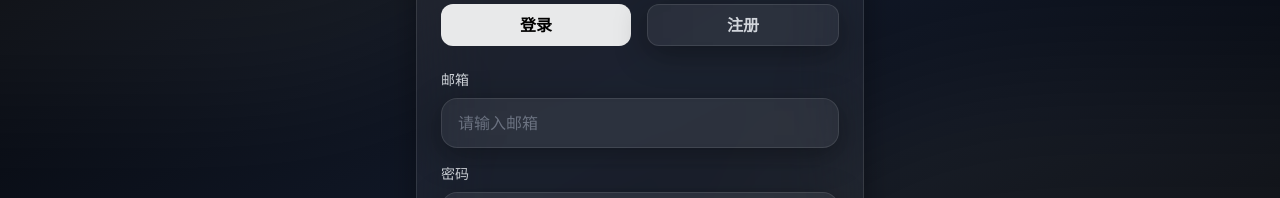
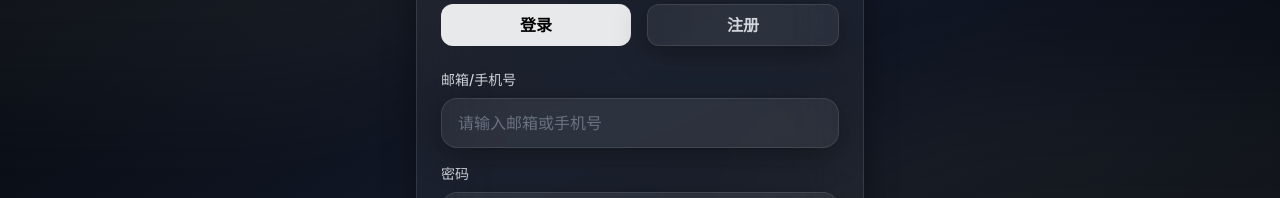
Before and after one commit to kezhicheng/vlog, a React (Vite) app: page /login in a window 1280 px wide. Shown: the part 301-499 px from the top of the page. Built offline with nearby package versions, Linux system fonts and the light colour scheme; no server answers.

Commit message:
feat: 手机端聊天高度增大 + 登录支持手机号

```diff
--- a/src/pages/Login.jsx
+++ b/src/pages/Login.jsx
@@ -69,9 +69,9 @@ const Login = () => {
             </div>
           )}
           <div>
-            <label className="block text-sm font-medium text-gray-300 mb-2">邮箱</label>
-            <input type="email" value={formData.email} onChange={e => setFormData({...formData, email: e.target.value})}
-              className="input-field" placeholder="请输入邮箱" required />
+            <label className="block text-sm font-medium text-gray-300 mb-2">邮箱/手机号</label>
+            <input value={formData.email} onChange={e => setFormData({...formData, email: e.target.value})}
+              className="input-field" placeholder="请输入邮箱或手机号" required />
           </div>
           <div>
             <label className="block text-sm font-medium text-gray-300 mb-2">密码</label>
--- a/src/pages/Messages.jsx
+++ b/src/pages/Messages.jsx
@@ -675,7 +675,7 @@ const Messages = () => {
                 </div>
 
                 {/* 聊天窗口 */}
-                <div className={`lg:col-span-2 card flex flex-col ${isMobile && !showMobileChat ? 'hidden' : ''}`} style={{ height: isMobile ? 'calc(100vh - 180px)' : 'calc(100vh - 250px)' }}>
+                <div className={`lg:col-span-2 card flex flex-col ${isMobile && !showMobileChat ? 'hidden' : ''}`} style={{ height: isMobile ? 'calc(100vh - 110px)' : 'calc(100vh - 250px)' }}>
                   {/* 手机端返回按钮 */}
                   {isMobile && showMobileChat && (
                     <div className="sticky top-0 z-20 glass-effect backdrop-blur-xl pb-2 pt-2 -mt-4 -mx-6 px-6 rounded-t-3xl">
```
Also changed, not shown: 1 other file (tests, documents, lock files or other folders).
